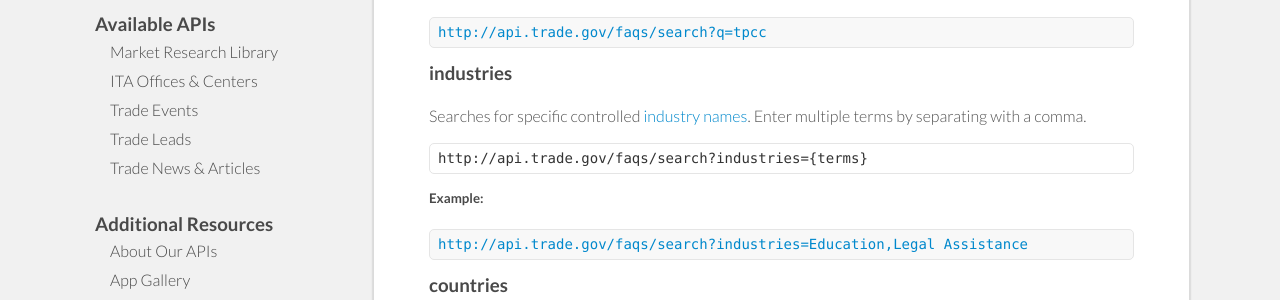
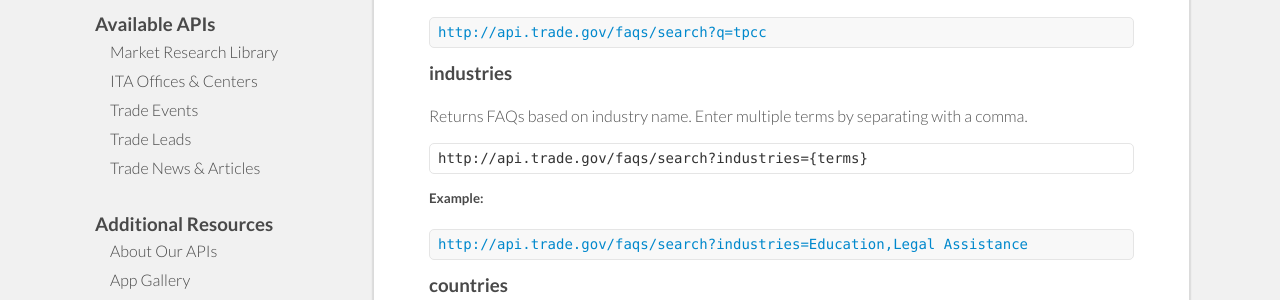
Before and after one commit to InternationalTradeAdministration/developerportal, a Jekyll site: the page built from drafts/2014-11-12-ita-faqs.markdown, in a window 1280 px wide and 900 px high, scrolled down 399 px. Shown: the part 154-454 px from the top of the window. Built offline with Jekyll 4.4.1, drawn with Linux system fonts in a browser that asks for light colours; nearby versions of some CDN libraries.

Commit message:
Update 2014-11-12-ita-faqs.markdown

```diff
--- a/drafts/2014-11-12-ita-faqs.markdown
+++ b/drafts/2014-11-12-ita-faqs.markdown
@@ -28,7 +28,7 @@ Searches for a match within the question and answer fields.
 
 ###industries
 
-Searches for specific controlled [industry names](industry-list.html).  Enter multiple terms by separating with a comma.
+Returns FAQs based on industry name.  Enter multiple terms by separating with a comma.
 
     http://api.trade.gov/faqs/search?industries={terms}
 
```
